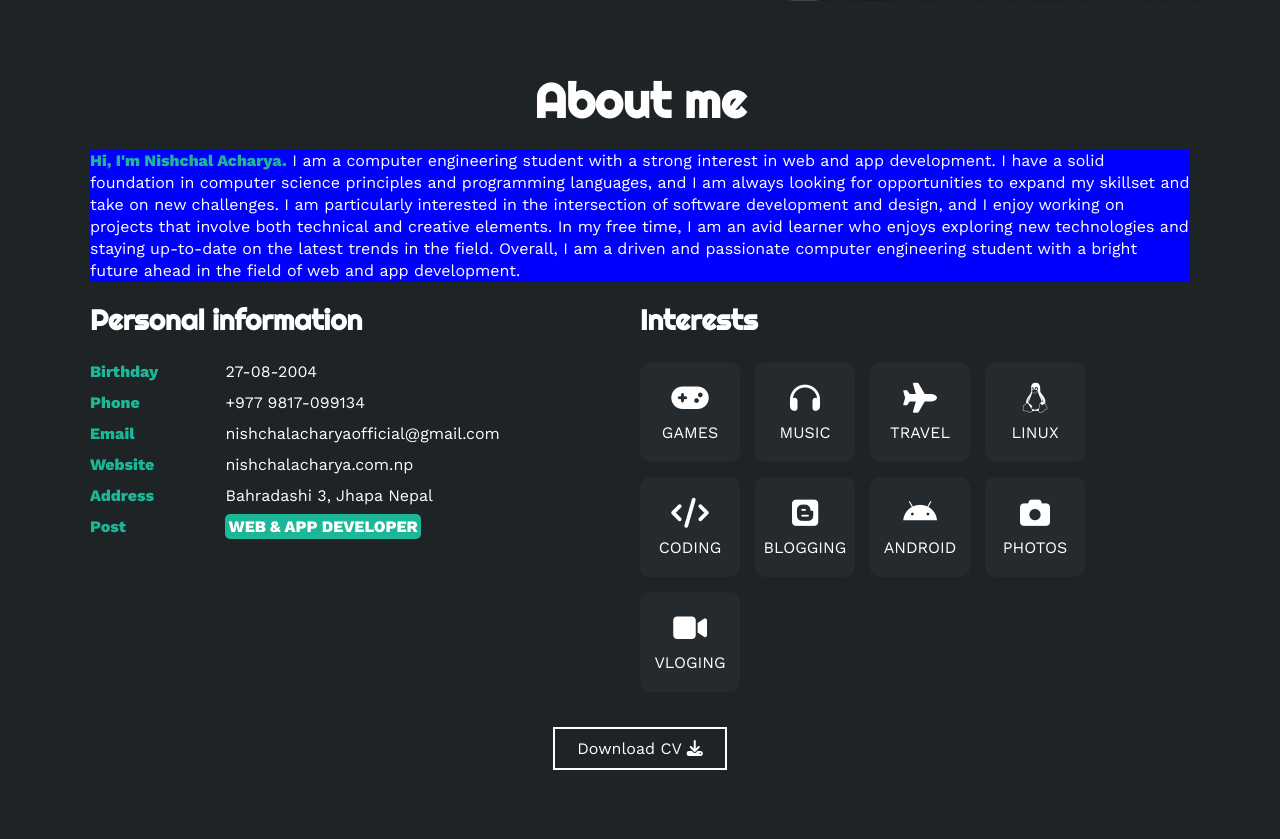
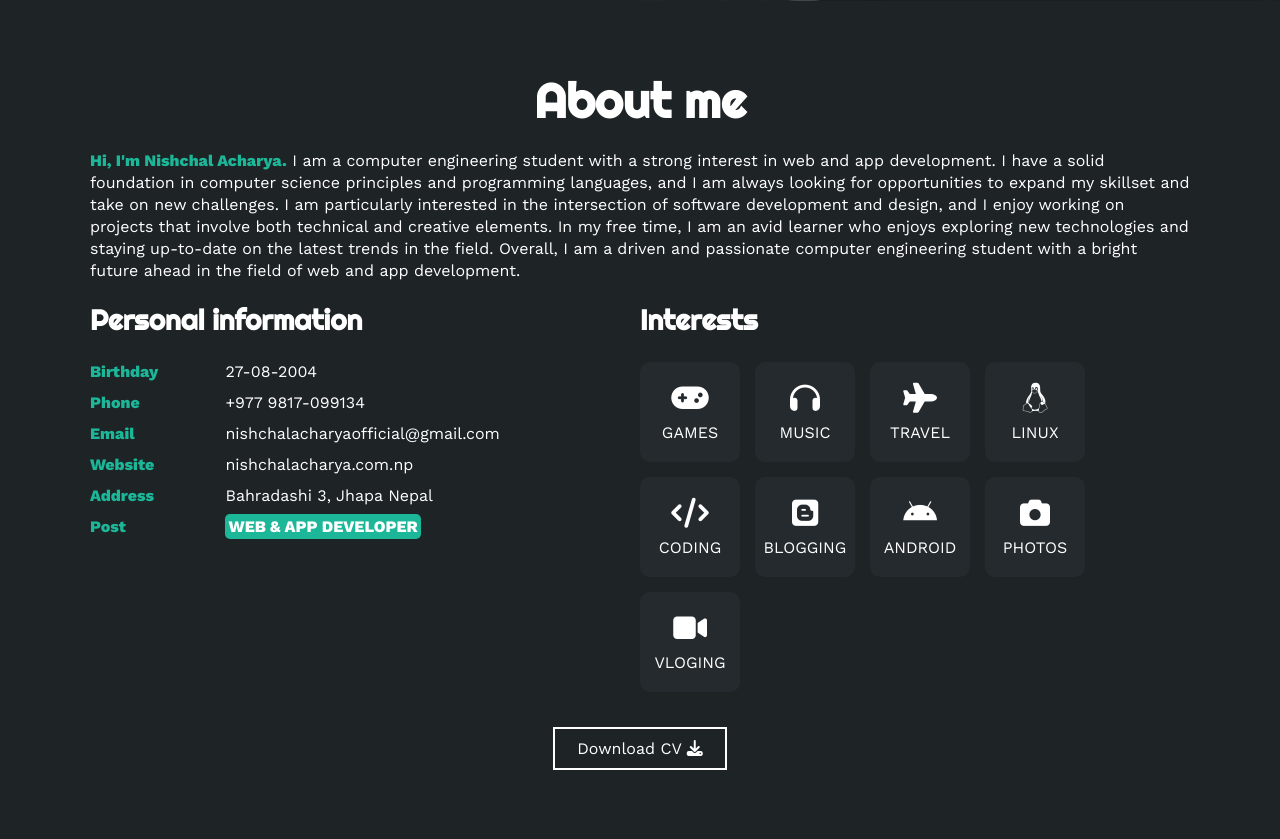
Before and after one commit to Nischal-Acharya/nischalsite, a PHP site: page / in a window 1280 px wide. Shown: the part 799-1638 px from the top of the page. Run offline with PHP 8.4, Linux system fonts and the light colour scheme; some libraries are stand-ins or nearby versions.

Commit message:
Update estilo.css

```diff
--- a/estilo.css
+++ b/estilo.css
@@ -126,8 +126,7 @@ html{
     font: 18px;
     line-height: 22px;
     margin-bottom: 20px;
-    justify-content: space-between;
-    background-color: blue;
+
 }
 .sobremi .contenido-seccion p span{
     color: #1CB698;
```
